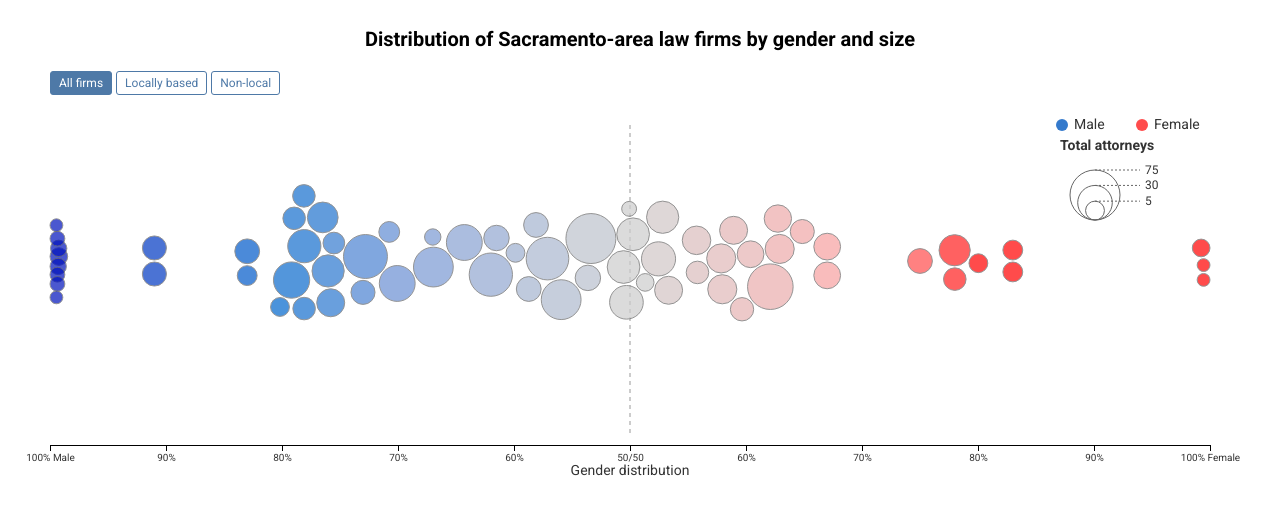
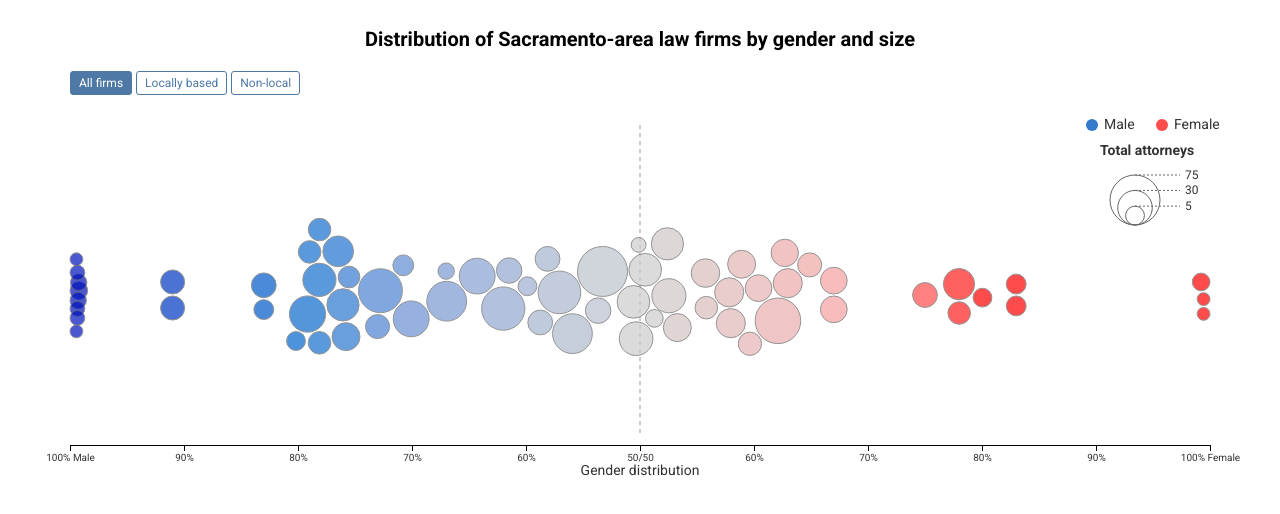
Before and after one commit to sacbizjournal/lawfirm-diversity, a website: page index.html in a window 1280 px wide. Drawn offline with nearby package versions, Linux system fonts and the light colour scheme.

Commit message:
chart size adjusted

```diff
--- a/index.html
+++ b/index.html
@@ -76,7 +76,7 @@
             display: flex;
             gap: 4px;
             margin-top: 20px;
-            padding-left: 10px;
+            padding-left: 30px;
         }
 
         .tab-button {
--- a/script.js
+++ b/script.js
@@ -17,7 +17,7 @@ function createVisualization(width, height, filterType = 'all') {
         top: 30,
         right: 30,
         bottom: 30,
-        left: 10
+        left: 30
     };
     const chartWidth = width - margin.left - margin.right;
     const chartHeight = height - margin.top - margin.bottom;
@@ -86,9 +86,9 @@ function createVisualization(width, height, filterType = 'all') {
 
     // Legend for gender
     // First row of legends (Gender)
-    const genderSpacing = width < 600 ? 90 : 80;
+    const genderSpacing = width < 600 ? 70 : 70;
     const genderLegend = legendGroup.append('g')
-        .attr('transform', 'translate(0, 25)');
+        .attr('transform', 'translate(30, 25)');
 
     genderLegend.append('circle')
         .attr('cx', 2)
@@ -116,7 +116,7 @@ function createVisualization(width, height, filterType = 'all') {
 
     // Second row of legends (Total Attorneys)
     const sizeLegend = legendGroup.append('g')
-        .attr('transform', `translate(0, ${width < 600 ? 55 : 65})`);
+        .attr('transform', `translate(${width < 600 ? 40 : 40}, ${width < 600 ? 70 : 70})`);
 
     sizeLegend.append('text')
         .attr('x', 0)
@@ -284,7 +284,7 @@ function createVisualization(width, height, filterType = 'all') {
     // Create and start the simulation with adjusted vertical position
     const simulation = d3.forceSimulation(data)
         .force('x', d3.forceX(d => xScale(d.fPercentage)).strength(1))
-        .force('y', d3.forceY(chartHeight * 0.4).strength(0.1))  // Moved dots down
+        .force('y', d3.forceY(chartHeight * 0.5).strength(0.1))  // Moved dots down
         .force('collision', d3.forceCollide().radius(d => sizeScale(d.totalAttorney) + 1).strength(0.8))
         .alphaDecay(0.01);
 
```
